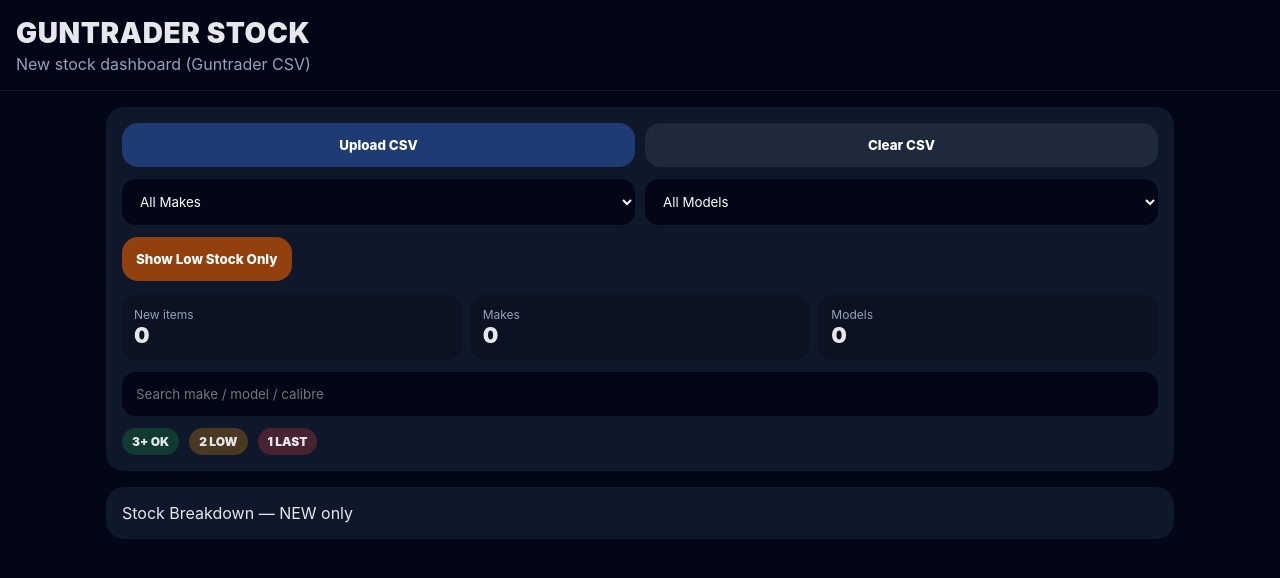
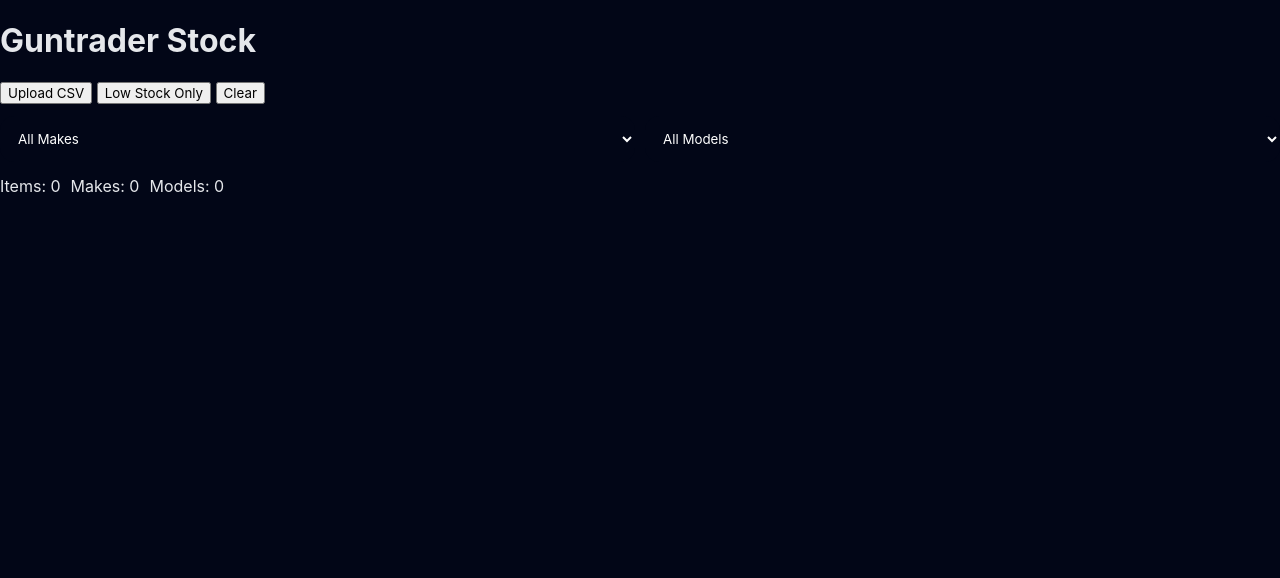
Before and after one commit to ufoguitarist-ops/Guntrader-stock, a plain HTML site: page index.html in a window 1280 px wide. Drawn offline with Linux system fonts and the light colour scheme.

Commit message:
Update index.html

```diff
--- a/index.html
+++ b/index.html
@@ -2,26 +2,18 @@
 <html lang="en">
 <head>
   <meta charset="UTF-8">
-  <meta name="viewport" content="width=device-width,initial-scale=1,viewport-fit=cover">
-  <title>GUNTRADER STOCK</title>
+  <title>Guntrader Stock</title>
+  <meta name="viewport" content="width=device-width,initial-scale=1">
   <link rel="stylesheet" href="style.css">
 </head>
 <body>
 
-<header class="top">
-  <div class="brand">
-    <div class="title">GUNTRADER STOCK</div>
-    <div class="sub">New stock dashboard (Guntrader CSV)</div>
-  </div>
-</header>
+<h1>Guntrader Stock</h1>
 
-<main class="wrap">
-
-  <section class="card controls">
-
-    <div class="btnrow">
-      <button id="btnUpload" class="btn primary">Upload CSV</button>
-      <button id="btnClear" class="btn">Clear CSV</button>
+<div class="controls">
+  <button id="btnUpload">Upload CSV</button>
+  <button id="btnLowOnly">Low Stock Only</button>
+  <button id="btnClear">Clear</button>
 </div>
 
 <input id="file" type="file" accept=".csv" hidden>
@@ -36,33 +28,13 @@
   </select>
 </div>
 
-    <button id="btnLowOnly" class="btn warn">Show Low Stock Only</button>
-
 <div class="stats">
-      <div class="stat"><div class="k">New items</div><div class="v" id="statItems">0</div></div>
-      <div class="stat"><div class="k">Makes</div><div class="v" id="statMakes">0</div></div>
-      <div class="stat"><div class="k">Models</div><div class="v" id="statModels">0</div></div>
+  <div>Items: <span id="totalItems">0</span></div>
+  <div>Makes: <span id="totalMakes">0</span></div>
+  <div>Models: <span id="totalModels">0</span></div>
 </div>
 
-    <div id="banner" class="banner hidden"></div>
-
-    <input id="q" class="search" placeholder="Search make / model / calibre">
-
-    <div class="legend">
-      <span class="pill ok">3+ OK</span>
-      <span class="pill warn">2 LOW</span>
-      <span class="pill bad">1 LAST</span>
-    </div>
-
-  </section>
-
-  <section class="card">
-    <div class="section-title">Stock Breakdown — NEW only</div>
-    <div id="list"></div>
-    <div id="empty" class="empty hidden">Upload a Guntrader CSV to see stock levels.</div>
-  </section>
-
-</main>
+<div id="breakdown" class="breakdown"></div>
 
 <script src="app.js"></script>
 </body>
```
Lines whose indentation alone changed are shown as unchanged.
